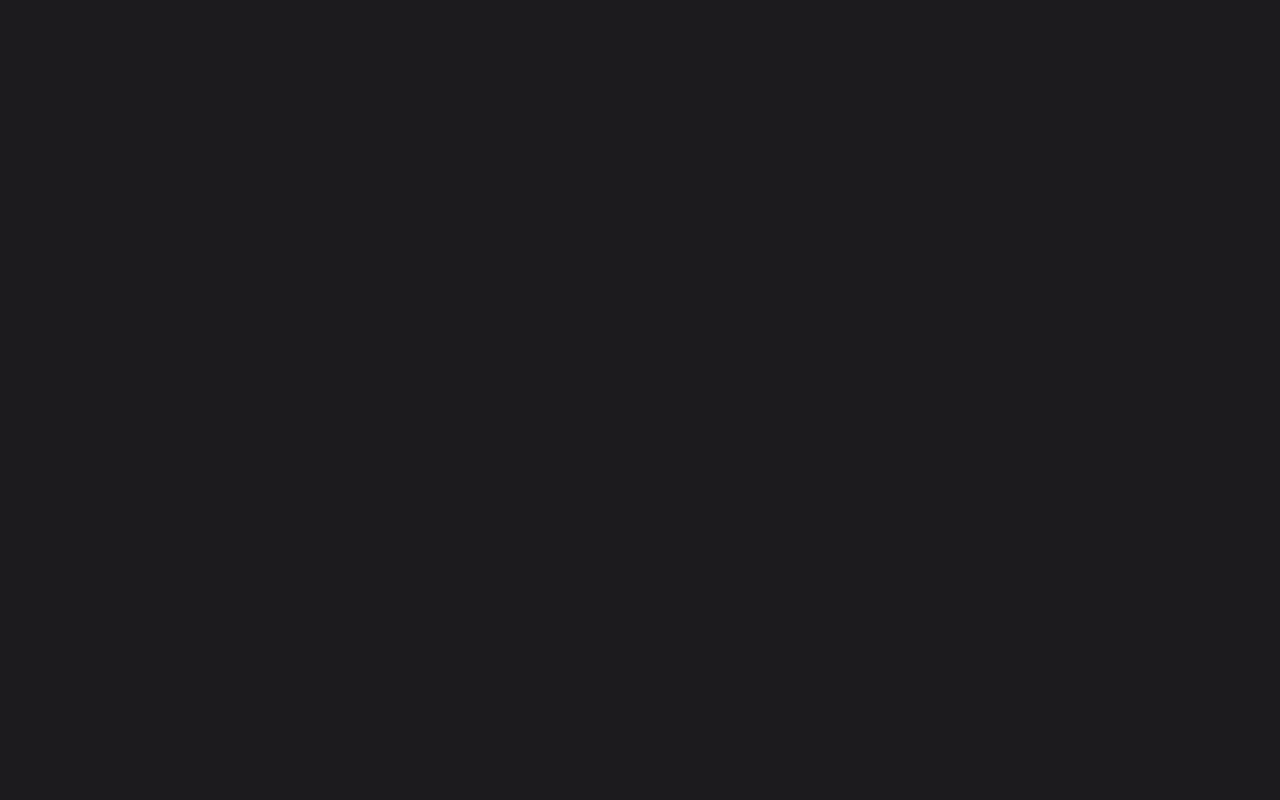
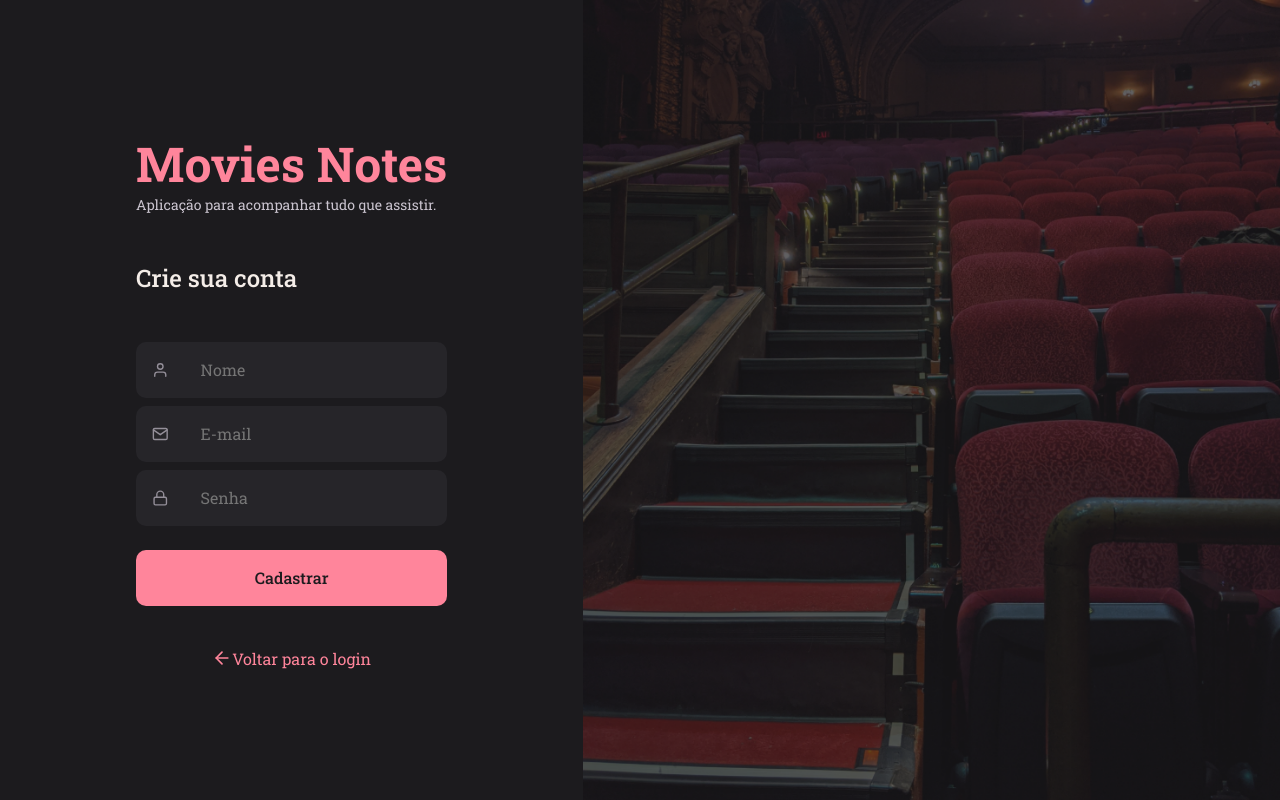
Before and after one commit to nikolasmarlon/Movies-notes, a React (Vite) app: page /register in a window 1280 px wide. Before the commit this address had no page. Built offline with nearby package versions, Linux system fonts and the light colour scheme.

Commit message:
Cadastrando usuário

```diff
--- a/src/pages/SignUp/index.jsx
+++ b/src/pages/SignUp/index.jsx
@@ -1,11 +1,45 @@
 import { Input } from "../../components/Input";
 import { Button } from "../../components/Button";
-import { Link } from "react-router-dom";
+import { Link, useNavigate } from "react-router-dom";
 import { Background, DivContainer, Form } from "./styles";
 import { FiArrowLeft, FiLock, FiMail, FiUser } from 'react-icons/fi'
+import { useState } from "react";
+
+import { api } from '../../services/api' // configurações do axios
+
 
 
 export function SignUp(){
+
+    const [nome, setNome] = useState("")
+    const [email, setEmail] = useState("")
+    const [senha, setSenha] = useState("")
+
+    const navigate = useNavigate()
+
+    function lidarComCadastro(){
+        if(!nome || !email || !senha){
+           return alert("Preencha todos os campos")
+        }
+
+        api.post("/users", { nome, email, senha})
+        .then(() => {
+            alert("Usuário cadastrado com sucesso!")
+            navigate("/")
+        })
+        .catch(
+            error => {
+                if(error.response){
+                    alert(error.response.data.message)
+                } else {
+                    alert("Não foi possível cadastrar!")
+                }
+            }
+        )
+
+
+    }
+
     return(
         <DivContainer>
             <Form>
@@ -13,11 +47,11 @@
                 <p>Aplicação para acompanhar tudo que assistir.</p>
 
                 <h2>Crie sua conta</h2>
-                <Input required type="text" icon={FiUser} placeholder="Nome" />
-                <Input required type="email" icon={FiMail} placeholder="E-mail" />
-                <Input required type="password" icon={FiLock} placeholder="Senha" />
+                <Input required type="text" icon={FiUser} placeholder="Nome" onChange={e => setNome(e.target.value)} />
+                <Input required type="email" icon={FiMail} placeholder="E-mail" onChange={e => setEmail(e.target.value)} />
+                <Input required type="password" icon={FiLock} placeholder="Senha"  onChange={e => setSenha(e.target.value)} />
 
-                <Button isNew title="Cadastrar" />
+                <Button isNew title="Cadastrar" onClick={lidarComCadastro} />
 
                 <Link to="/"> <FiArrowLeft size={20}/>Voltar para o login</Link>
             </Form>
--- a/src/routes/index.jsx
+++ b/src/routes/index.jsx
@@ -11,7 +11,7 @@
 export function Rotas() {
     return(
         <BrowserRouter>
-            <AppRoutes />
+            <AuthRoutes />
         </BrowserRouter>
     )
 }
```
